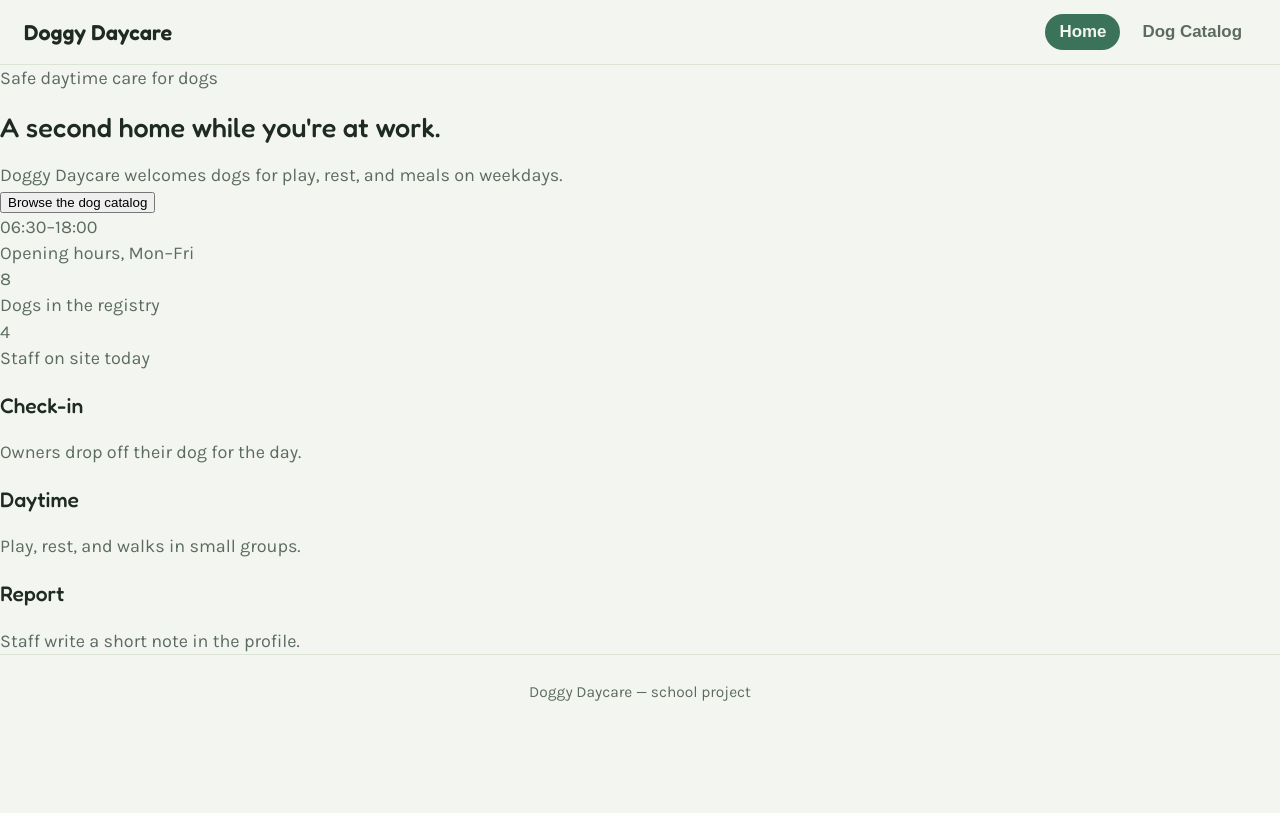
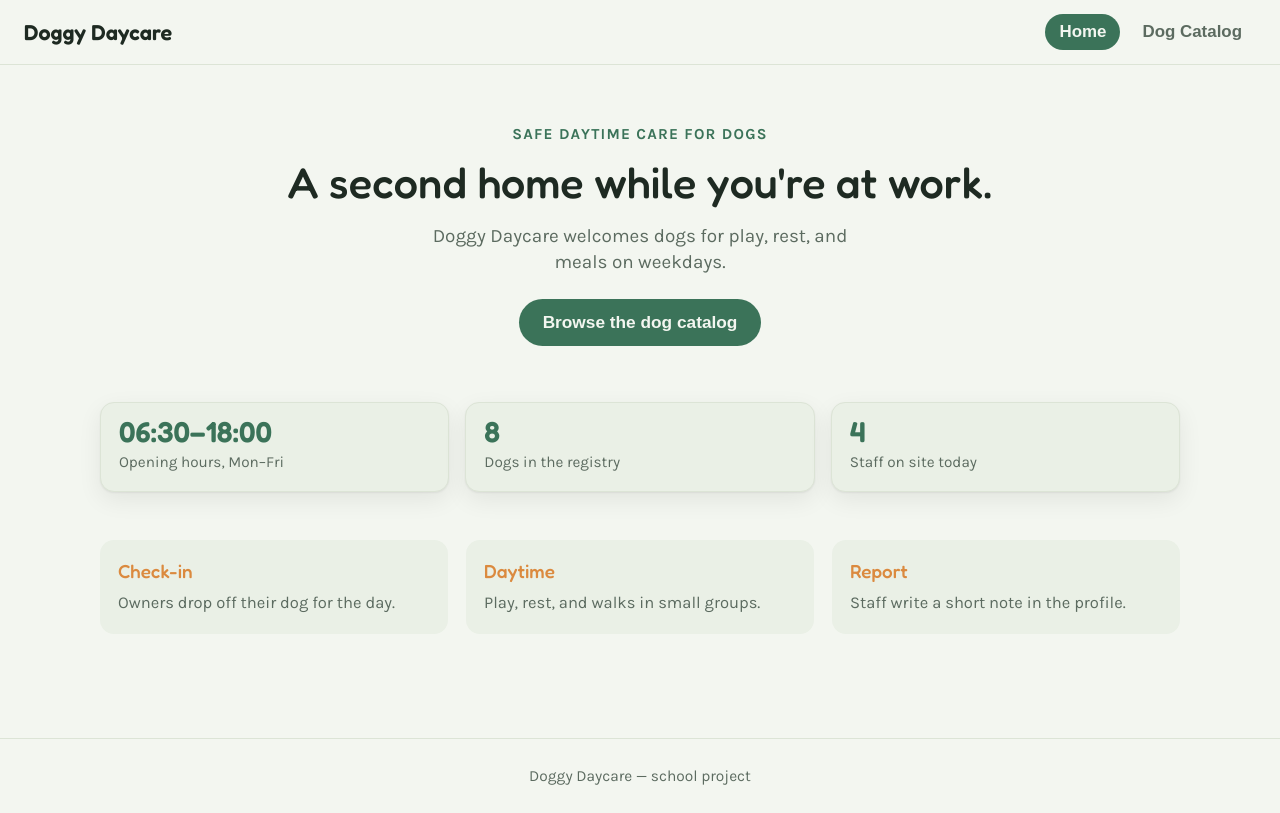
Before and after one commit to Linnea87/doggy-daycare, a React (Vite) app: page / in a window 1280 px wide. Built offline with nearby package versions, Linux system fonts and the light colour scheme.

Commit message:
feat: style home page hero, stats and steps sections

```diff
--- a/src/components/Home.jsx
+++ b/src/components/Home.jsx
@@ -1,3 +1,5 @@
+import '../styles/Home.css';
+
 const Home = ({ onViewCatalog }) => {
   const stats = [
     { value: "06:30–18:00", label: "Opening hours, Mon–Fri" },
--- a/src/styles/Home.css
+++ b/src/styles/Home.css
@@ -0,0 +1,107 @@
+.home {
+  max-width: 1080px;
+  margin: 0 auto;
+  padding: 24px 20px 64px;
+}
+
+.hero {
+  text-align: center;
+  padding-block: 32px 48px;
+}
+
+.intro {
+  font-size: 0.85rem;
+  font-weight: 600;
+  text-transform: uppercase;
+  letter-spacing: 0.08em;
+  color: var(--accent);
+  margin: 0 0 12px;
+}
+
+.hero h1 {
+  font-size: 1.9rem;
+  line-height: 1.1;
+  margin: 0 0 16px;
+}
+
+.tagline {
+  font-size: 1.05rem;
+  color: var(--text);
+  max-width: 40ch;
+  margin: 0 auto 24px;
+}
+
+.btn-primary {
+  display: inline-block;
+  padding: 13px 24px;
+  border-radius: 999px;
+  border: none;
+  background: var(--accent);
+  color: var(--bg);
+  font-weight: 700;
+  font-size: 0.96rem;
+  cursor: pointer;
+}
+
+.btn-primary:hover {
+  opacity: 0.9;
+}
+
+.stats {
+  display: grid;
+  grid-template-columns: repeat(auto-fit, minmax(160px, 1fr));
+  gap: 16px;
+  padding-block: 8px 40px;
+}
+
+.stat {
+  background: var(--code-bg);
+  border: 1px solid var(--border);
+  border-radius: 14px;
+  padding: 16px 18px;
+  box-shadow: var(--shadow);
+}
+
+.stat-value {
+  font-family: var(--heading);
+  font-size: 1.6rem;
+  font-weight: 600;
+  color: var(--accent);
+}
+
+.stat-label {
+  font-size: 0.85rem;
+  color: var(--text);
+  margin-top: 4px;
+}
+
+.steps {
+  display: grid;
+  grid-template-columns: repeat(auto-fit, minmax(220px, 1fr));
+  gap: 18px;
+  padding-block: 8px 40px;
+}
+
+.step {
+  background: var(--code-bg);
+  border-radius: 14px;
+  padding: 18px;
+}
+
+.step h3 {
+  font-size: 1.05rem;
+  margin: 0 0 6px;
+  color: var(--accent-2);
+}
+
+.step p {
+  margin: 0;
+  color: var(--text);
+  font-size: 0.92rem;
+}
+
+@media (min-width: 768px) {
+  .hero h1 {
+    font-size: 2.4rem;
+  }
+}
```
